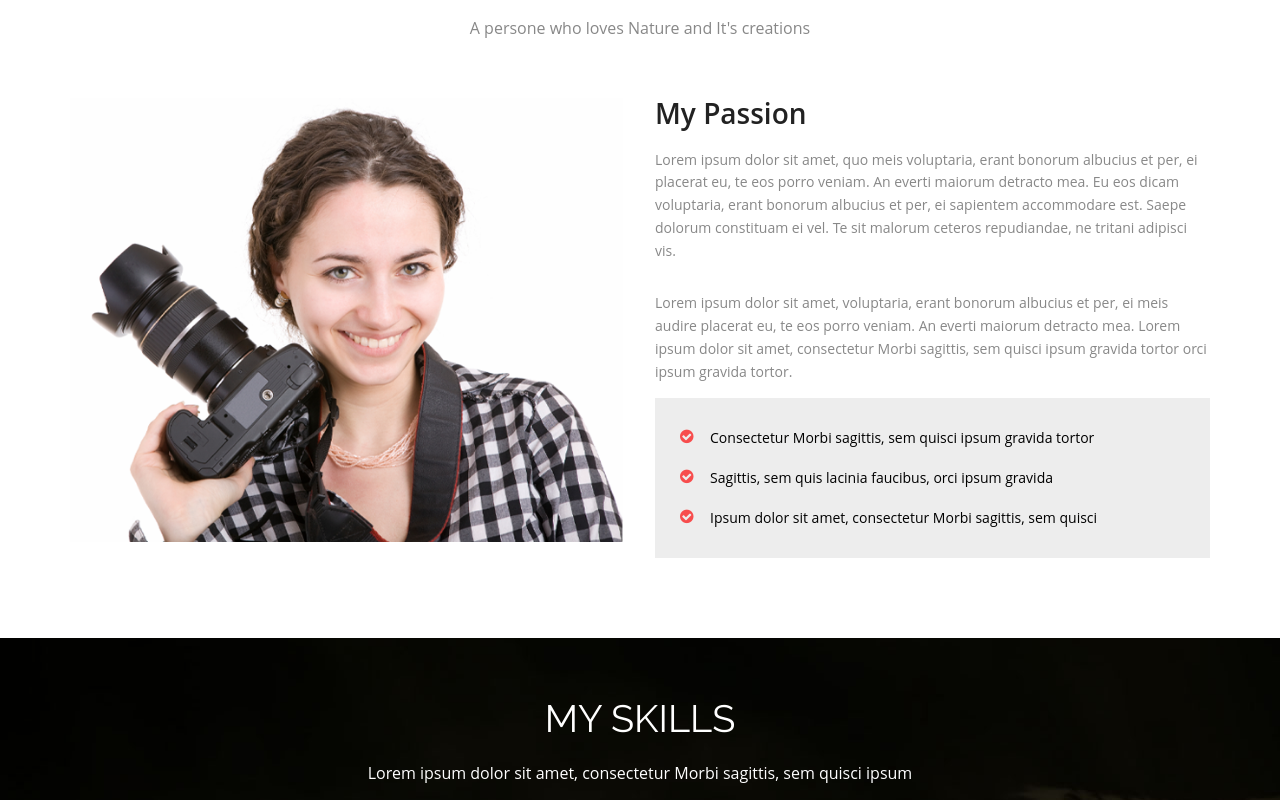
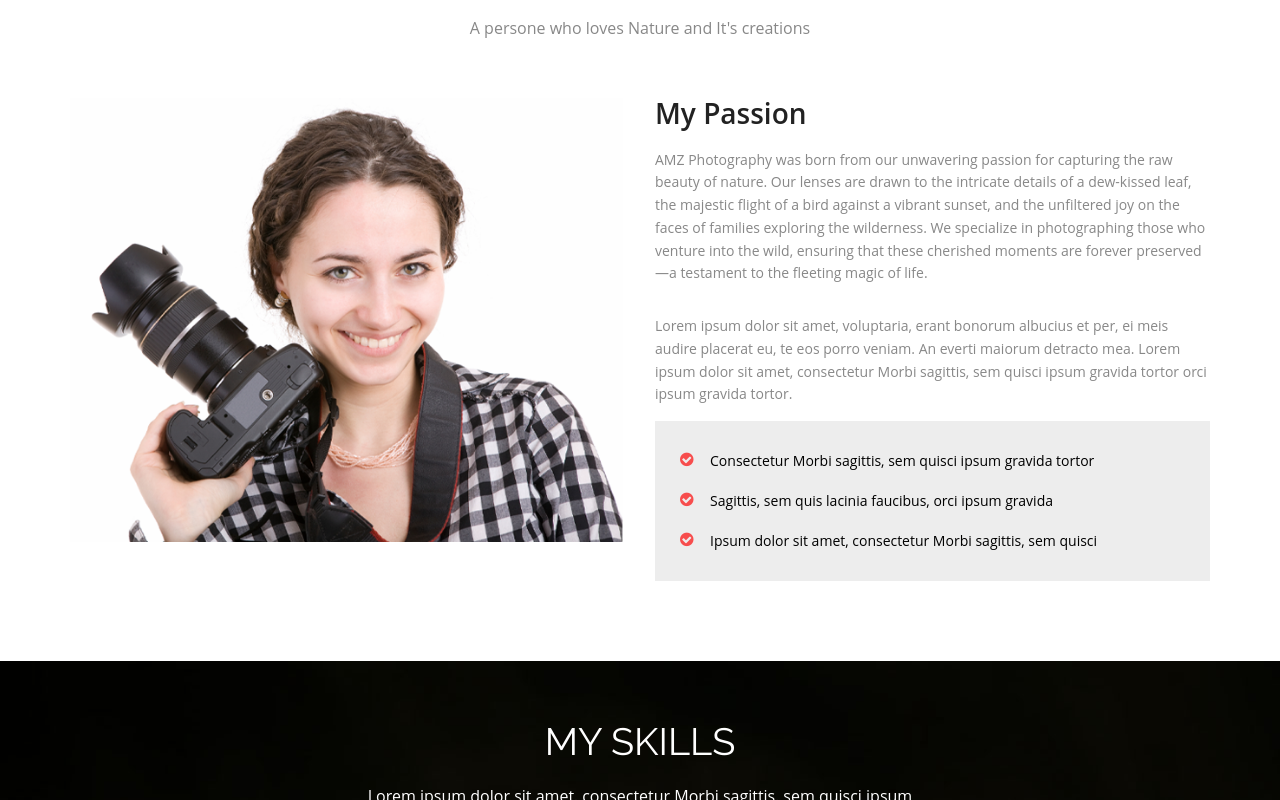
Before and after one commit to Shadow986/AMZ_photography, a plain HTML site: page index.html in a window 1280 px wide. Shown: the part 720-1520 px from the top of the page. Drawn offline with Linux system fonts and the light colour scheme.

Commit message:
my passion

```diff
--- a/index.html
+++ b/index.html
@@ -3,7 +3,7 @@
 <head>
 <meta charset="utf-8">
 <meta name="viewport" content="width=device-width, maximum-scale=1">
-<title>Amaze Photography Bootstrap HTML5 Template | Webthemez</title>
+<title>AMZ Photography</title>
 <link rel="icon" href="favicon.png" type="image/png">
 <link href="css/bootstrap.min.css" rel="stylesheet" type="text/css">
 <link rel="stylesheet" href="js/fancybox/jquery.fancybox.css" type="text/css" media="screen" />
@@ -83,7 +83,10 @@
       <div class="col-md-6"> <img class="img-responsive" src="img/about1.png" align=""> </div>
       <div class="col-md-6">
         <h3>My Passion</h3>
-        <p>Lorem ipsum dolor sit amet, quo meis voluptaria, erant bonorum albucius et per, ei placerat eu, te eos porro veniam. An everti maiorum detracto mea. Eu eos dicam voluptaria, erant bonorum albucius et per, ei sapientem accommodare est. Saepe dolorum constituam ei vel. Te sit malorum ceteros repudiandae, ne tritani adipisci vis.</p>
+        <p>AMZ Photography was born from our unwavering passion for capturing the raw beauty of nature.
+          Our lenses are drawn to the intricate details of a dew-kissed leaf, the majestic flight of a
+          bird against a vibrant sunset, and the unfiltered joy on the faces of families exploring the wilderness.
+          We specialize in photographing those who venture into the wild, ensuring that these cherished moments are forever preserved—a testament to the fleeting magic of life.</p>
 
         <p>Lorem ipsum dolor sit amet, voluptaria, erant bonorum albucius et per, ei meis audire placerat eu, te eos porro veniam. An everti maiorum detracto mea. Lorem ipsum dolor sit amet, consectetur Morbi sagittis, sem quisci ipsum gravida tortor orci ipsum gravida tortor.
 									</p>
```
Also changed, not shown: 1 other file.
